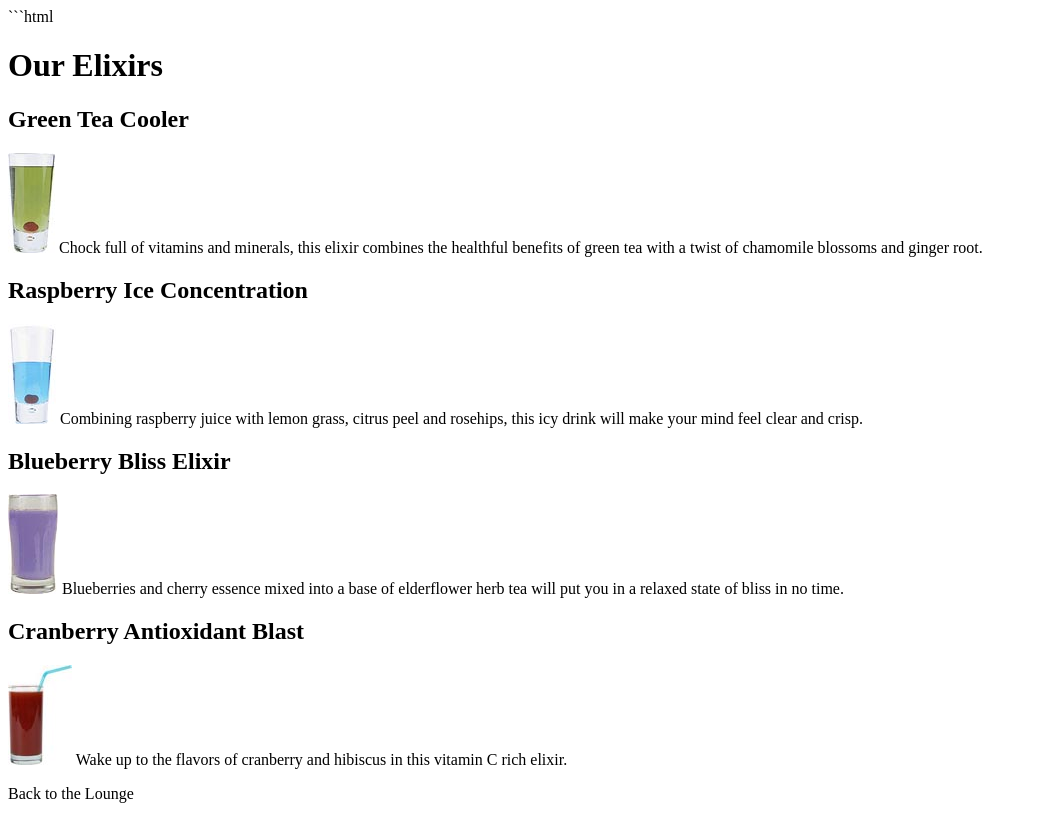
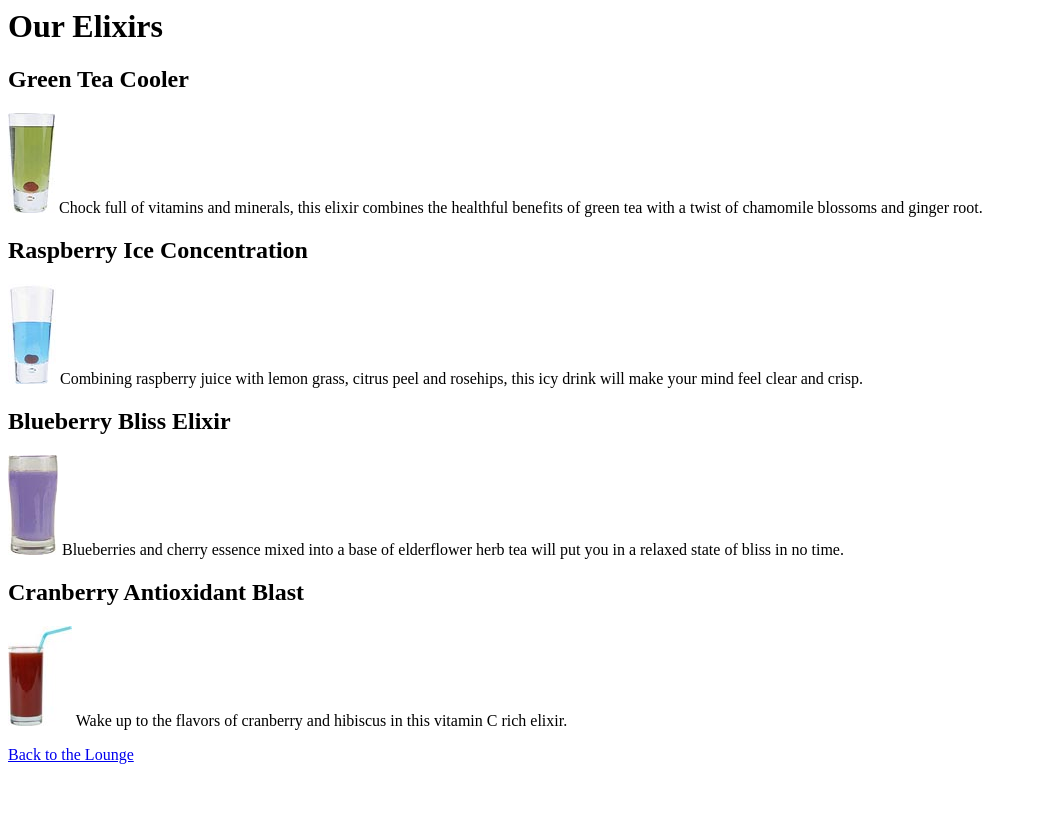
Before and after one commit to MC-dyi/course, a plain HTML site: page 06/elixirs.html in a window 1280 px wide. Shown: the whole page, without its empty margins (0-1037 px from the left). Drawn offline with Linux system fonts and the light colour scheme.

Commit message:
为elixirs.html,directions.html添加返回index.html的超链接

````diff
--- a/06/elixirs.html
+++ b/06/elixirs.html
@@ -1,4 +1,3 @@
-```html
 <html>
   <head>
 	  <title>Head First Lounge Elixirs</title>
@@ -34,7 +33,7 @@
       in this vitamin C rich elixir.
     </p>
 		<p>
-			Back to the Lounge
+			<a href="index.html">Back to the Lounge</a>
 		</p>
   </body>
 </html>
````
Also changed, not shown: 06/directions.html (+1 -1 lines).
